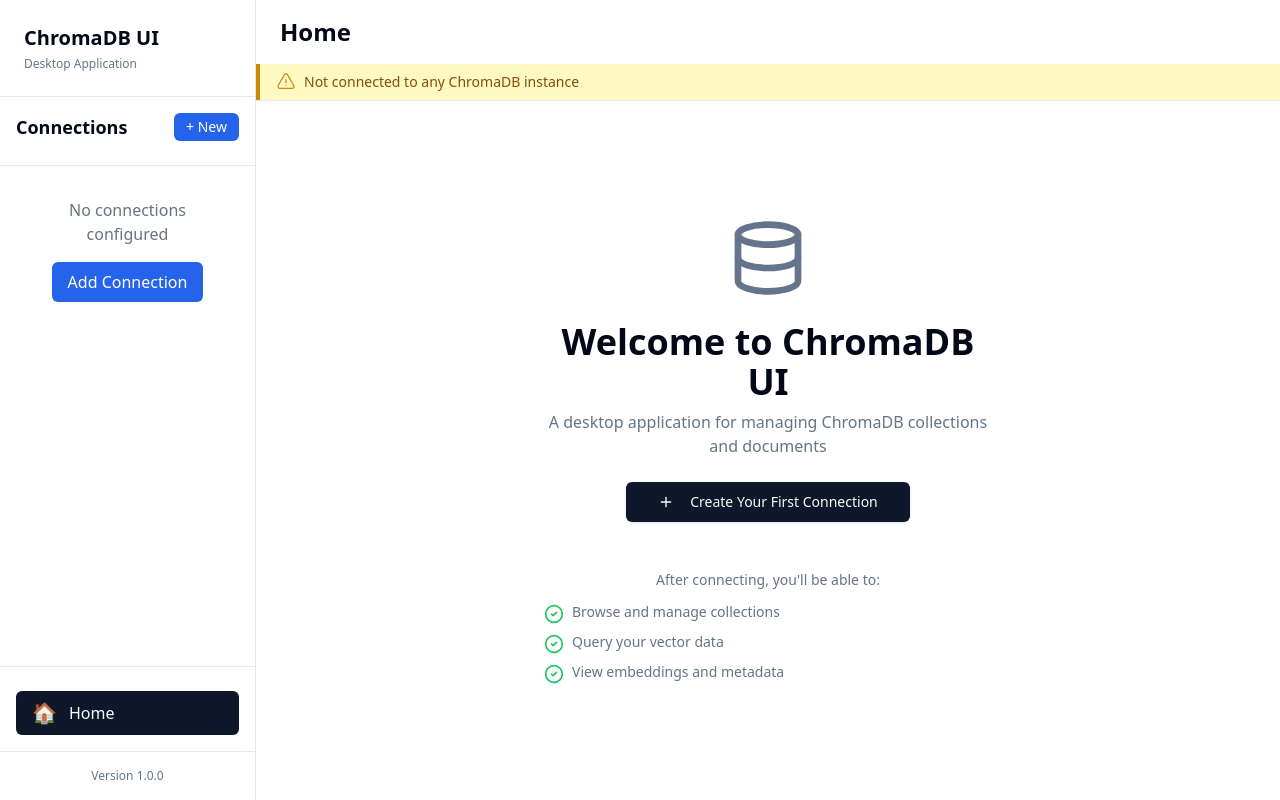
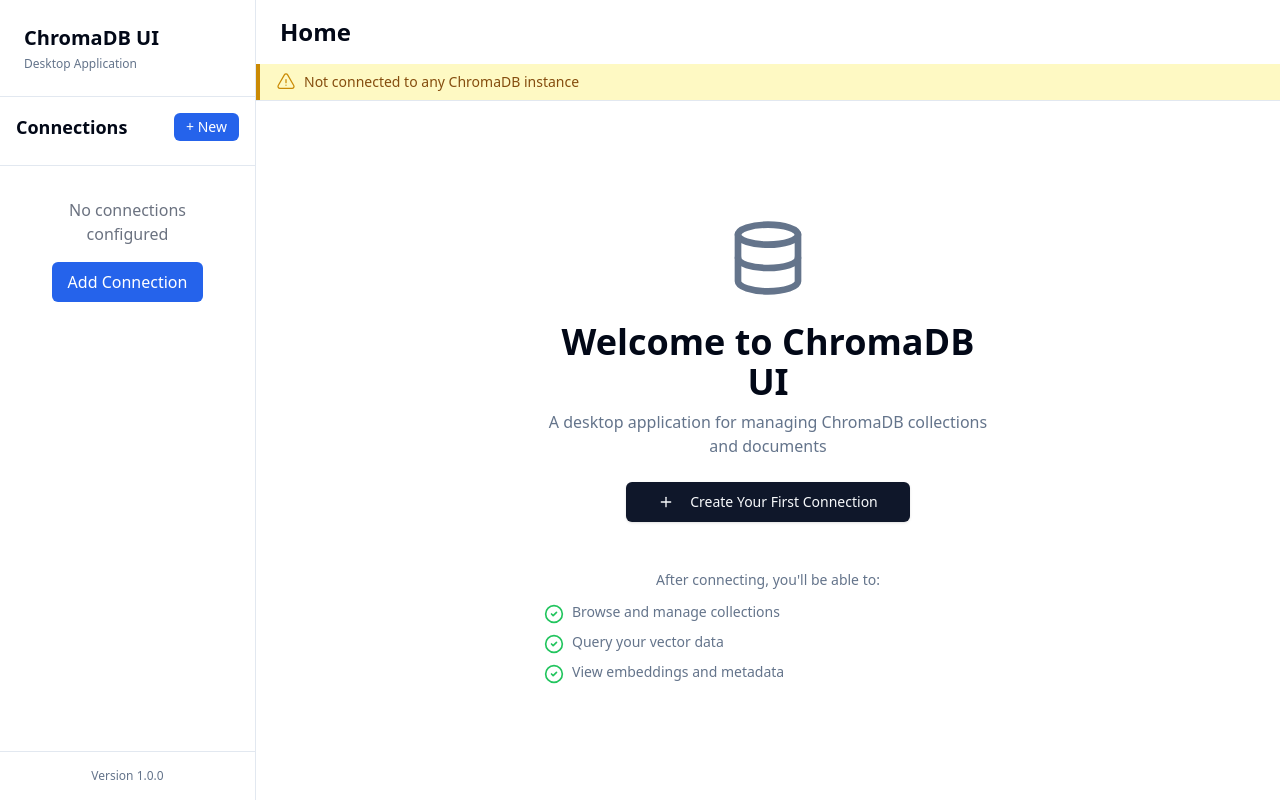
Before and after one commit to neodisk17/chroma-ui, a React (Vite) app: page / in a window 1280 px wide. Built offline with nearby package versions, Linux system fonts and the light colour scheme; what ag-grid-community would draw is missing.

Commit message:
Fix the automatic showing of collections

```diff
--- a/src/components/connections/ConnectionList.tsx
+++ b/src/components/connections/ConnectionList.tsx
@@ -1,4 +1,5 @@
 import { useEffect, useState, useRef } from 'react';
+import { useNavigate } from 'react-router-dom';
 import { toast } from 'sonner';
 import { useConnectionStore } from '../../stores/connection-store';
 
@@ -7,6 +8,7 @@
 }
 
 export function ConnectionList({ onNewConnection }: ConnectionListProps) {
+  const navigate = useNavigate();
   const {
     connections,
     activeConnectionId,
@@ -51,13 +53,16 @@
       if (connectionExists) {
         console.log('Auto-reconnecting to previously active connection:', lastActiveConnectionId);
         isAutoReconnecting.current = true;
-        await connectToConnection(lastActiveConnectionId);
+        const success = await connectToConnection(lastActiveConnectionId);
         isAutoReconnecting.current = false;
+        if (success) {
+          navigate('/collections');
+        }
       }
     };
 
     attemptReconnect();
-  }, [connections, lastActiveConnectionId, isLoading, connectToConnection]);
+  }, [connections, lastActiveConnectionId, isLoading, connectToConnection, navigate]);
 
   // Display error toast when connection fails (but not during auto-reconnect)
   useEffect(() => {
@@ -73,7 +78,10 @@
   }, [error, clearError]);
 
   const handleConnect = async (connectionId: string) => {
-    await connectToConnection(connectionId);
+    const success = await connectToConnection(connectionId);
+    if (success) {
+      navigate('/collections');
+    }
   };
 
   const handleDelete = async (connectionId: string) => {
--- a/src/components/layout/Sidebar.tsx
+++ b/src/components/layout/Sidebar.tsx
@@ -1,27 +1,10 @@
 import { useState } from 'react';
-import { NavLink } from 'react-router-dom';
-import { cn } from '@/lib/utils';
 import { ConnectionList } from '../connections/ConnectionList';
 import { ConnectionDialog } from '../connections/ConnectionDialog';
-import { useConnectionStore } from '@/stores/connection-store';
 
-interface NavItem {
-  name: string;
-  path: string;
-  icon: string;
-  requiresConnection: boolean;
-}
-
-const navItems: NavItem[] = [
-  { name: 'Home', path: '/', icon: '🏠', requiresConnection: false },
-  { name: 'Collections', path: '/collections', icon: '📁', requiresConnection: true },
-  { name: 'Query', path: '/query', icon: '🔍', requiresConnection: true },
-];
 
 function Sidebar() {
   const [showConnectionDialog, setShowConnectionDialog] = useState(false);
-  const { activeConnectionId } = useConnectionStore();
-  const hasActiveConnection = activeConnectionId !== null;
 
   return (
     <>
@@ -36,34 +19,6 @@
         <div className="flex-1 overflow-hidden flex flex-col">
           <ConnectionList onNewConnection={() => setShowConnectionDialog(true)} />
         </div>
-
-        {/* Divider */}
-        <div className="border-t border-border my-2"></div>
-
-        {/* Navigation */}
-        <nav className="p-4 space-y-2">
-          {navItems
-            .filter((item) => !item.requiresConnection || hasActiveConnection)
-            .map((item) => (
-            <NavLink
-              key={item.path}
-              to={item.path}
-              end={item.path === '/'}
-              className={({ isActive }) =>
-                cn(
-                  'flex items-center gap-3 px-4 py-2 rounded-md transition-colors',
-                  'hover:bg-accent hover:text-accent-foreground',
-                  isActive
-                    ? 'bg-primary text-primary-foreground'
-                    : 'text-muted-foreground hover:text-foreground'
-                )
-              }
-            >
-              <span className="text-xl">{item.icon}</span>
-              <span className="font-medium">{item.name}</span>
-            </NavLink>
-          ))}
-        </nav>
 
         {/* Footer */}
         <div className="p-4 border-t border-border">
```
